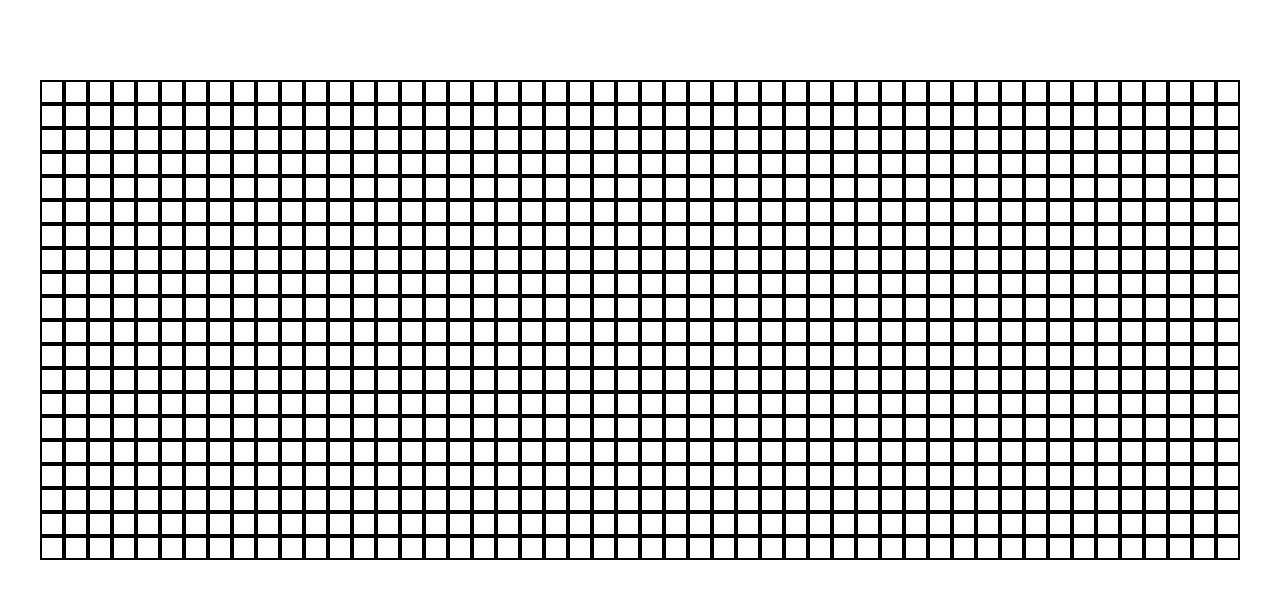
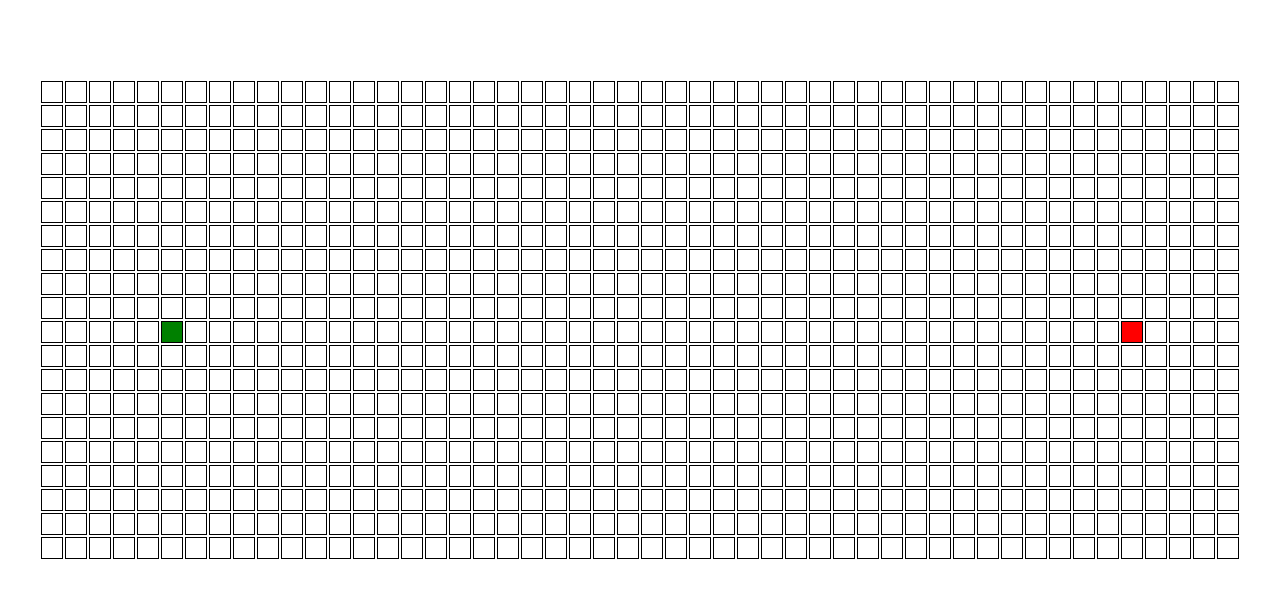
Before and after one commit to lucasgdiez/pathfinding-project, a React (Create React App) app: page / in a window 1280 px wide. Shown: the top 598 px of the page. Built offline with nearby package versions, Linux system fonts and the light colour scheme.

Commit message:
Node Selection Styles
-finished node selection styles
-added prop-types

```diff
--- a/src/components/PathfindingVisualizer/Node/Node.jsx
+++ b/src/components/PathfindingVisualizer/Node/Node.jsx
@@ -1,14 +1,40 @@
 import React, { useState } from "react";
 import styled from "styled-components";
+import PropTypes from "prop-types";
 
-const NodeElement = styled.div`
+const Grid = styled.div`
+  display: flex;
   height: 20px;
   width: 20px;
-  border: 2px solid black;
+  border: 1px solid black;
+  margin: 1px 1px;
 `;
 
-const Node = () => {
-  return <NodeElement></NodeElement>;
+const NodeElement = styled.span`
+  height: auto;
+  width: 100%;
+`;
+const NodeStart = styled(NodeElement)`
+  background-color: green;
+`;
+
+const NodeFinish = styled(NodeElement)`
+  background-color: red;
+`;
+
+const Node = ({ isStart, isFinish }) => {
+  console.log(isStart, isFinish);
+  return (
+    <Grid>
+      {isStart === true ? <NodeStart /> : ""}
+      {isFinish === true ? <NodeFinish /> : ""}
+    </Grid>
+  );
+};
+
+Node.propTypes = {
+  isStart: PropTypes.bool,
+  isFinish: PropTypes.bool
 };
 
 export default Node;
--- a/src/components/PathfindingVisualizer/PathfindingVisualizer.jsx
+++ b/src/components/PathfindingVisualizer/PathfindingVisualizer.jsx
@@ -22,7 +22,14 @@ const PathfindingVisualizer = ({ rows, cols }) => {
     for (let row = 0; row < rows; row++) {
       const currentRow = [];
       for (let col = 0; col < cols; col++) {
-        currentRow.push([]);
+        const currentNode = {
+          col,
+          row,
+          isStart: row === 10 && col === 5,
+          isFinish: row === 10 && col === 45
+        };
+
+        currentRow.push(currentNode);
       }
       nodes.push(currentRow);
     }
@@ -35,9 +42,10 @@ const PathfindingVisualizer = ({ rows, cols }) => {
         nodesCount.nodes.map((row, rowIdx) => {
           return (
             <GridNode key={rowIdx}>
-              {row.map((node, nodeIdx) => (
-                <Node key={nodeIdx} />
-              ))}
+              {row.map((node, nodeIdx) => {
+                const { isStart, isFinish } = node;
+                return <Node isStart={isStart} isFinish={isFinish} key={nodeIdx} />;
+              })}
             </GridNode>
           );
         })
```
